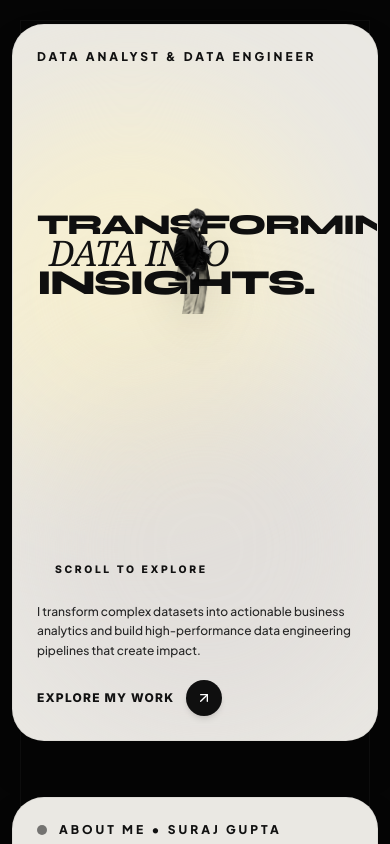
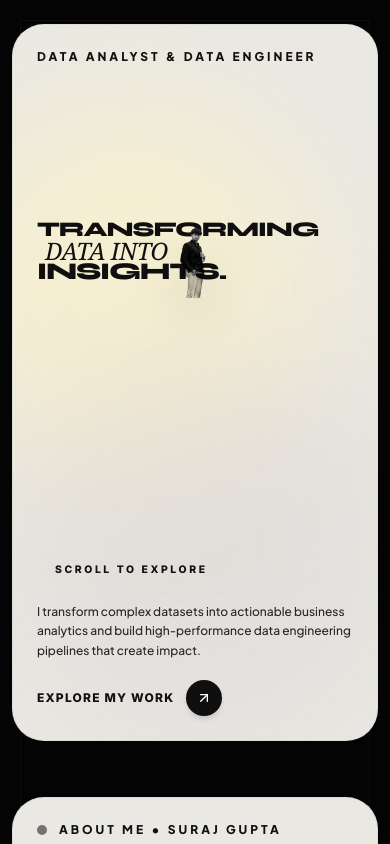
Before and after one commit to surajg2/suraj-portfolio, a React (Vite) app: page / in a window 390 px wide. Shown: the top 844 px of the page. Built offline with nearby package versions, Linux system fonts and the light colour scheme.

Commit message:
Enhance responsive layout and typography across all screen sizes

```diff
--- a/src/components/HeroSection.tsx
+++ b/src/components/HeroSection.tsx
@@ -25,8 +25,8 @@ export const HeroSection: React.FC<HeroSectionProps> = ({ onOpenResume }) => {
         {/* Central Display Headline & Razor Sharp Portrait Cutout Container */}
         <div className="relative z-10 my-auto py-4 sm:py-8 flex flex-col justify-center items-start w-full">
 
-          {/* Central Standing Portrait Cutout (z-30 FOREGROUND LAYER - PERFECTLY PROPORTIONED IN LIGHT CARD) */}
-          <div className="absolute left-1/2 bottom-0 -translate-x-1/2 w-full max-w-sm sm:max-w-md lg:max-w-xl h-[95%] sm:h-[105%] lg:h-[110%] z-30 pointer-events-none flex justify-center items-end">
+          {/* Central Standing Portrait Cutout (z-30 FOREGROUND LAYER - PERFECTLY PROPORTIONED FOR ALL DEVICES) */}
+          <div className="absolute left-1/2 bottom-0 -translate-x-1/2 w-full max-w-[75vw] xs:max-w-xs sm:max-w-md lg:max-w-xl h-[80%] xs:h-[92%] sm:h-[105%] lg:h-[110%] z-30 pointer-events-none flex justify-center items-end">
             <img
               src="/hero_portrait.png?v=rembg100"
               alt="Suraj Gupta - Data Analyst & Data Engineer"
@@ -39,14 +39,14 @@ export const HeroSection: React.FC<HeroSectionProps> = ({ onOpenResume }) => {
 
           {/* Massive Display Headline (z-10 BACKGROUND LAYER - BEHIND PORTRAIT) */}
           <div className="relative z-10 select-none w-full pointer-events-none">
-            <h1 className="flex flex-col items-start w-full leading-[0.85] text-[#0f0f0f] max-w-full">
-              <span className="block font-display font-black text-[1.8rem] xs:text-[2.4rem] sm:text-[3.6rem] md:text-[4.8rem] lg:text-[6.0rem] xl:text-[7.2rem] tracking-tighter uppercase whitespace-nowrap text-[#0f0f0f]">
+            <h1 className="flex flex-col items-start w-full leading-[0.88] sm:leading-[0.85] text-[#0f0f0f] max-w-full">
+              <span className="block font-display font-black text-[1.3rem] xs:text-[1.8rem] sm:text-[3.2rem] md:text-[4.6rem] lg:text-[6.0rem] xl:text-[7.2rem] tracking-tighter uppercase whitespace-nowrap text-[#0f0f0f]">
                 TRANSFORMING
               </span>
-              <span className="block font-serif italic font-normal text-[2.2rem] xs:text-[2.8rem] sm:text-[4.2rem] md:text-[5.4rem] lg:text-[6.8rem] xl:text-[8.0rem] tracking-tight pl-3 sm:pl-8 md:pl-14 lg:pl-20 text-[#111111] whitespace-nowrap">
+              <span className="block font-serif italic font-normal text-[1.5rem] xs:text-[2.2rem] sm:text-[3.8rem] md:text-[5.2rem] lg:text-[6.8rem] xl:text-[8.0rem] tracking-tight pl-2 xs:pl-3 sm:pl-8 md:pl-14 lg:pl-20 text-[#111111] whitespace-nowrap">
                 DATA INTO
               </span>
-              <span className="block font-display font-black text-[2.2rem] xs:text-[2.8rem] sm:text-[4.4rem] md:text-[5.6rem] lg:text-[7.0rem] xl:text-[8.2rem] tracking-tighter uppercase whitespace-nowrap text-[#0f0f0f]">
+              <span className="block font-display font-black text-[1.5rem] xs:text-[2.2rem] sm:text-[3.8rem] md:text-[5.4rem] lg:text-[7.0rem] xl:text-[8.2rem] tracking-tighter uppercase whitespace-nowrap text-[#0f0f0f]">
                 INSIGHTS.
               </span>
             </h1>
```
